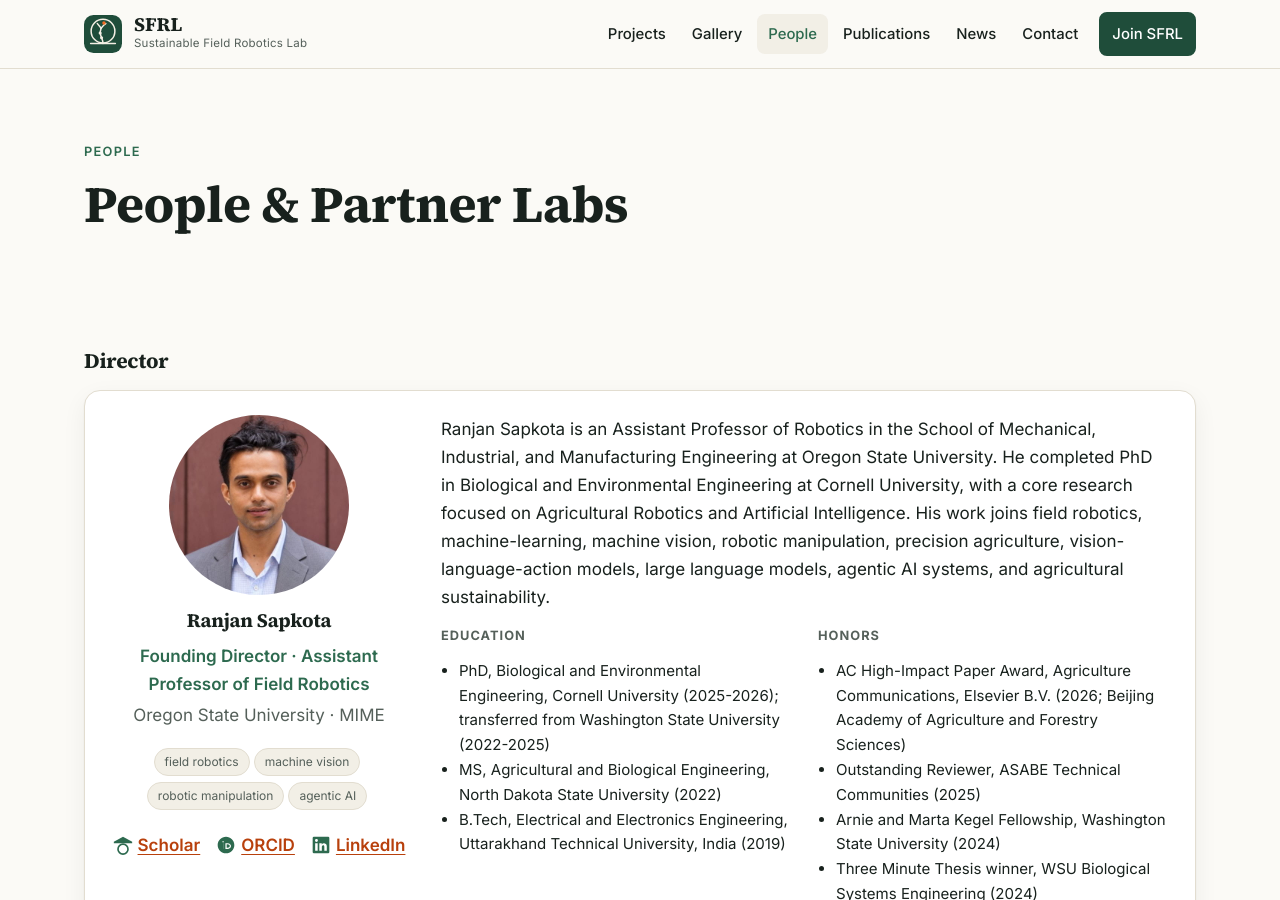
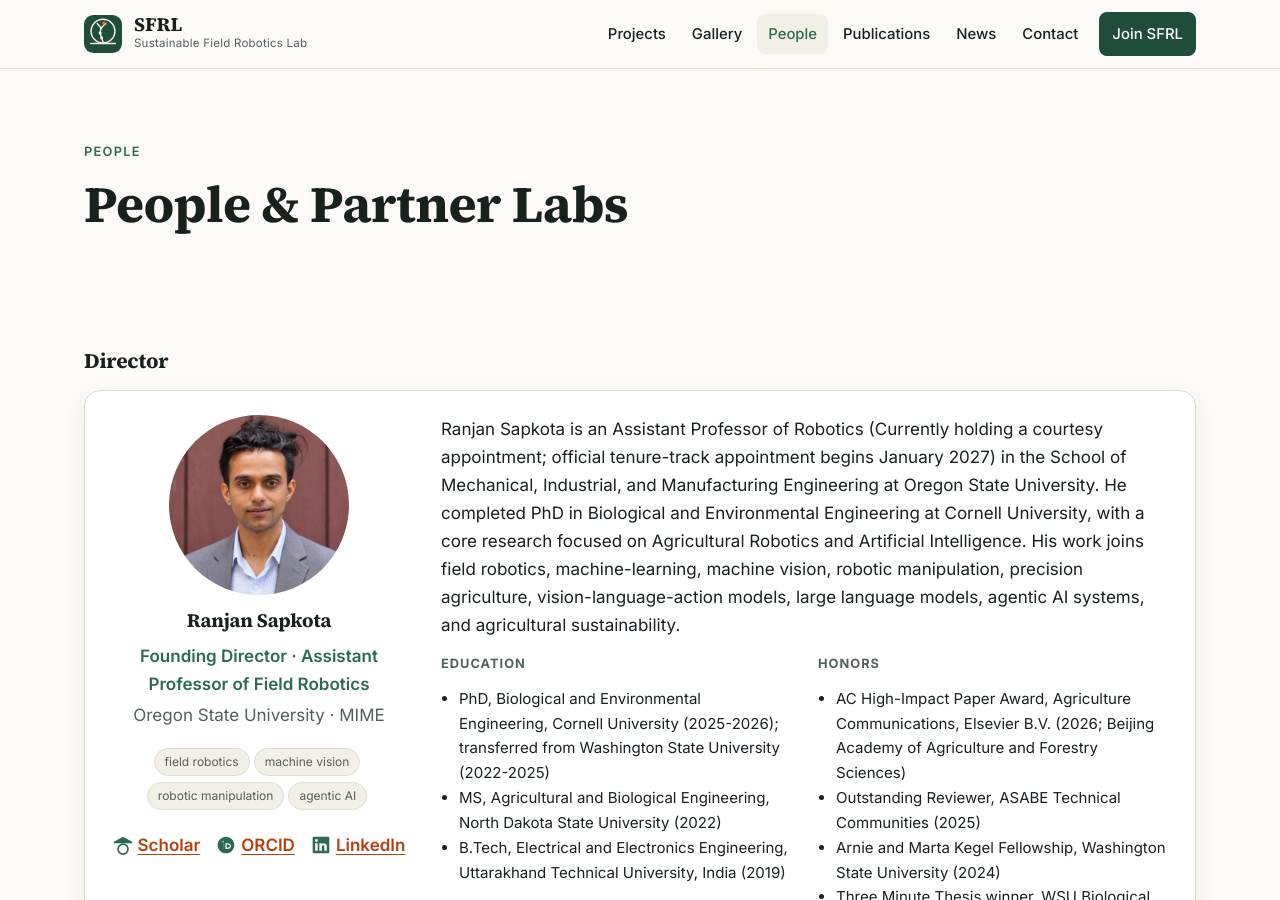
Before and after one commit to SustainableFieldRoboticsLab/sustainablefieldroboticslab.github.io, a Jekyll site: the page built from people.html, in a window 1280 px wide and 900 px high. Built offline with Jekyll 4.4.1, drawn with Linux system fonts in a browser that asks for light colours.

Commit message:
Revise Ranjan Sapkota's bio with tenure-track info
Updated bio for Ranjan Sapkota to include tenure-track appointment details.

```diff
--- a/_data/people.yml
+++ b/_data/people.yml
@@ -9,7 +9,7 @@ director:
   photo: /assets/img/people/ranjan-sapkota.jpg
   keywords: [field robotics, machine vision, robotic manipulation, agentic AI]
   bio: >-
-    Ranjan Sapkota is an Assistant Professor of Robotics in the School of Mechanical, Industrial, and
+    Ranjan Sapkota is an Assistant Professor of Robotics (Currently holding a courtesy appointment; official tenure-track appointment begins January 2027) in the School of Mechanical, Industrial, and
     Manufacturing Engineering at Oregon State University. He completed PhD in Biological and Environmental
     Engineering at Cornell University, with a core research focused on Agricultural Robotics and Artificial
     Intelligence. His work joins field robotics, machine-learning, machine vision, robotic manipulation,
```
